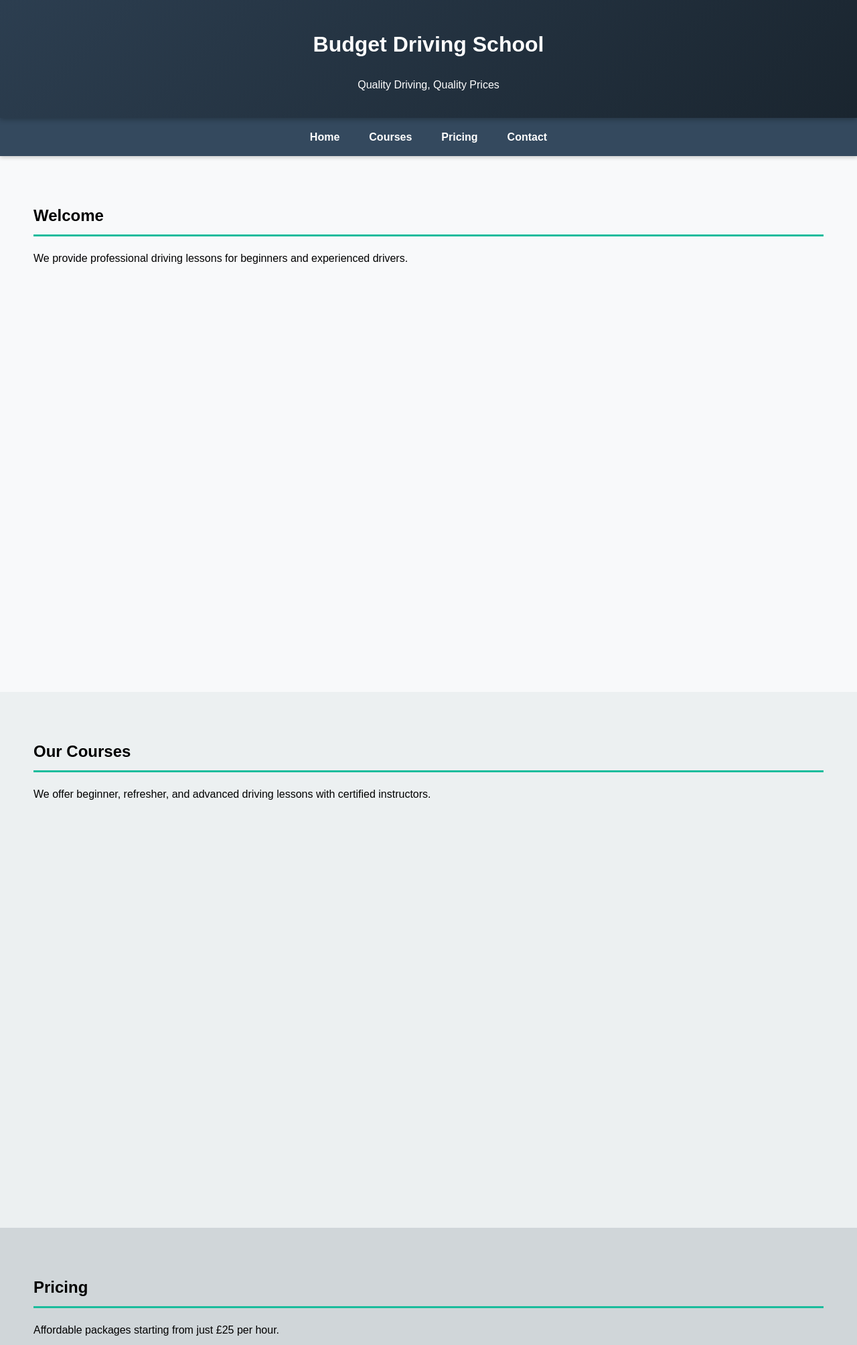
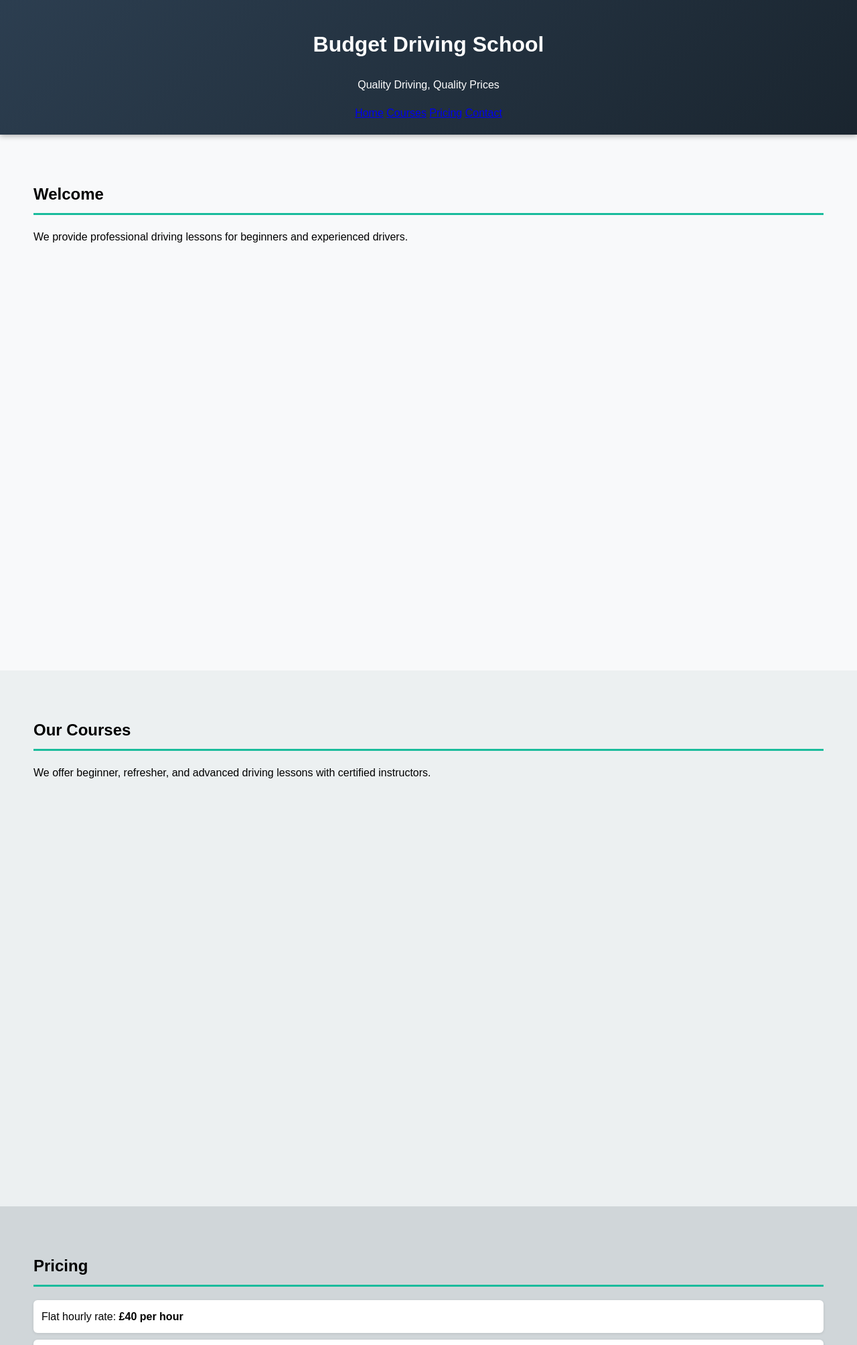
Before and after one commit to sad-sys/budgetDrivingSchool, a Django app: page / in a window 1280 px wide. Shown: the top 2008 px of the page at 67% size. Run offline with Django 5.2, Linux system fonts and the light colour scheme.

Commit message:
Prices section updated

```diff
--- a/drivingSchoolParent/settings.py
+++ b/drivingSchoolParent/settings.py
@@ -25,7 +25,7 @@ SECRET_KEY = "django-insecure-)oplcn_m=#3!5&%w8ld(b3(x8yh=4k$ql#jkb3m+p4m962xon-
 # SECURITY WARNING: don't run with debug turned on in production!
 DEBUG = True
 
-ALLOWED_HOSTS = ["budgetdrivingschool-cnyxh.ondigitalocean.app"]
+ALLOWED_HOSTS = ["budgetdrivingschool-cnyxh.ondigitalocean.app","127.0.0.1"]
 
 
 # Application definition
--- a/main/templates/main/index.html
+++ b/main/templates/main/index.html
@@ -77,6 +77,17 @@
             padding: 15px;
             font-size: 0.9rem;
         }
+        ul {
+            list-style-type: none;
+            padding: 0;
+        }
+        ul li {
+            background: white;
+            padding: 12px;
+            margin-bottom: 10px;
+            border-radius: 6px;
+            box-shadow: 0 1px 4px rgba(0,0,0,0.1);
+        }
     </style>
 </head>
 <body>
@@ -84,14 +95,12 @@
     <header>
         <h1>Budget Driving School</h1>
         <p>Quality Driving, Quality Prices</p>
-    </header>
 
-    <nav>
         <a href="#home">Home</a>
         <a href="#courses">Courses</a>
         <a href="#pricing">Pricing</a>
         <a href="#contact">Contact</a>
-    </nav>
+    </header>
 
     <section id="home">
         <h2>Welcome</h2>
@@ -105,7 +114,12 @@
 
     <section id="pricing">
         <h2>Pricing</h2>
-        <p>Affordable packages starting from just £25 per hour.</p>
+        <ul>
+            <li>Flat hourly rate: <strong>£40 per hour</strong></li>
+            <li>10-hour block booking: <strong>£36 per hour</strong> (total £360)</li>
+            <li>20-hour block booking: <strong>£34 per hour</strong> (total £680)</li>
+            <li>2.5-hour test preparation & vehicle hire: <strong>£125</strong></li>
+        </ul>
     </section>
 
     <section id="contact">
```
